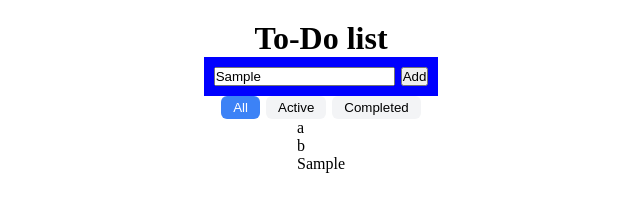
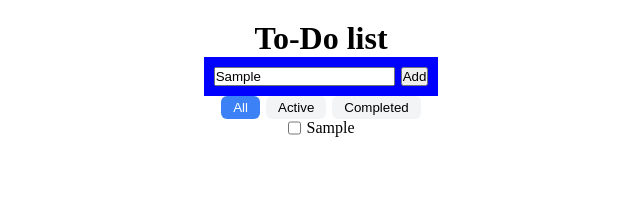
Before and after one commit to andyerdene/school-todo, a Next.js app: page / in a window 1280 px wide. Both pictures are taken after typing "Sample" into the empty fields and a click on the button "Add". Shown: the top 223 px of the page, without its empty margins (319-959 px from the left). Built offline with nearby package versions, Linux system fonts and the light colour scheme.

Commit message:
toggle is complete function

```diff
--- a/src/app/page.js
+++ b/src/app/page.js
@@ -1,10 +1,14 @@
 "use client";
 import { useState } from "react";
 import styles from "./page.module.css";
+// {
+//   todo: "learn react",
+//   isCompleted: false,
+// }
 
 export default function Home() {
-  const [todos, setTodos] = useState(["a", "b"]);
-  const [newTodo, setNewTodo] = useState("");
+  const [todos, setTodos] = useState([]);
+  const [newTodo, setNewTodo] = useState();
   const [activeFilter, setActiveFilter] = useState("all");
 
   const addTodoHandler = () => {
@@ -12,6 +16,16 @@ export default function Home() {
   };
   const deleteHandler = () => {
     alert("are you sure to delete ?");
+  };
+
+  const toggleIsCompleted = (incomingTodo) => {
+    let changedTodos = todos.map((t) => {
+      if (t.todo === incomingTodo.todo) {
+        t.isCompleted = !t.isCompleted;
+      }
+      return t;
+    });
+    setTodos(changedTodos);
   };
 
   return (
@@ -22,7 +36,12 @@ export default function Home() {
           <input
             type="text"
             placeholder="Add a new task"
-            onChange={(e) => setNewTodo(e.target.value)}
+            onChange={(e) =>
+              setNewTodo({
+                todo: e.target.value,
+                isCompleted: false,
+              })
+            }
           />
           <button onClick={addTodoHandler}>Add</button>
         </div>
@@ -48,7 +67,18 @@ export default function Home() {
         </div>
         <div>
           {todos.map((todo, index) => {
-            return <p key={index}>{todo}</p>;
+            return (
+              <div className={styles.flex} key={index}>
+                <input
+                  type="checkbox"
+                  onClick={() => toggleIsCompleted(todo)}
+                  checked={todo.isCompleted}
+                />
+                <p className={todo.isCompleted ? styles.completed : ""}>
+                  {todo.todo}
+                </p>
+              </div>
+            );
           })}
         </div>
       </div>
--- a/src/app/page.module.css
+++ b/src/app/page.module.css
@@ -27,3 +27,7 @@
   background-color: #3c82f6 !important;
   color: white;
 }
+
+.completed {
+  color: red;
+}
```
